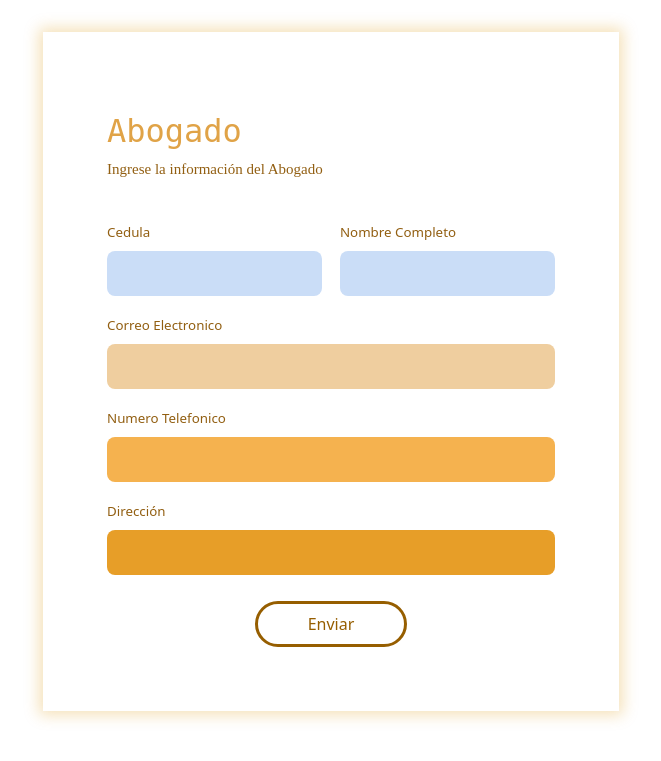
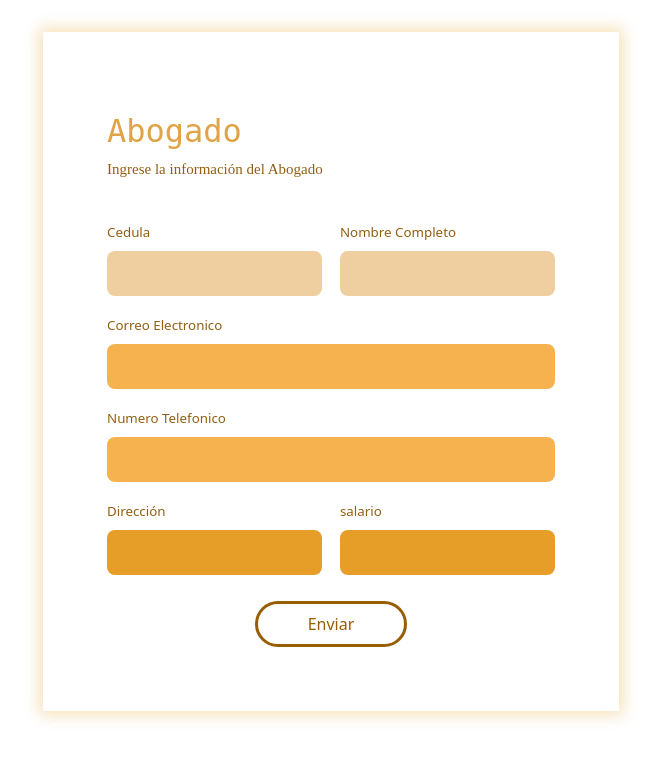
Before and after one commit to iDCrown/Abogados, a PHP site: page /abogado.php in a window 1280 px wide. Shown: the top 761 px of the page, without its empty margins (309-970 px from the left). Run offline with PHP 8.4, Linux system fonts and the light colour scheme.

Commit message:
ultimos cambios2

```diff
--- a/abogado.php
+++ b/abogado.php
@@ -7,7 +7,8 @@ include "./config/conexion.php";
     $email = mysqli_real_escape_string($con, $_POST['email']);
     $telefono = mysqli_real_escape_string($con, $_POST['telefono']);
     $direccion = mysqli_real_escape_string($con, $_POST['direccion']);
-    $direccion = mysqli_real_escape_string($con, $_POST['direccion']);
+    $salario = mysqli_real_escape_string($con, $_POST['salario']);
+
 
 
       //Configurar tiempo zona horaria
@@ -15,10 +16,10 @@ include "./config/conexion.php";
     $time = date('h:i:s a', time());
 
       //Validar si no están vacíos
-    if(!isset($idAbogado) || $idAbogado == '' || !isset($nombre) || $nombre == '' || !isset($telefono) || $telefono == '' || !isset($email) || $email == '' || !isset($direccion) || $direccion == ''){
+    if(!isset($idAbogado) || $idAbogado == '' || !isset($nombre) || $nombre == '' || !isset($telefono) || $telefono == '' || !isset($email) || $email == '' || !isset($direccion) || $direccion == '' || !isset($salario) || $salario == ''){
         $error = "Algunos campos están vacíos";
     }else{
-        $query = "INSERT INTO abogados(idAbogado, nombre, email, telefono, direccion)VALUES('$idAbogado', '$nombre', '$email', '$telefono', '$direccion')";
+        $query = "INSERT INTO abogado(idAbogado, nombre, email, telefono, direccion,salario)VALUES('$idAbogado', '$nombre', '$email', '$telefono', '$direccion', ' $salario')";
 
         if(!mysqli_query($con, $query)){
             die('Error: ' . mysqli_error($con));
@@ -51,24 +52,30 @@ include "./config/conexion.php";
             <div class="forml1">
               <div class="first mb-3">
                 <label for="cedula" class="form-label">Cedula</label>
-                <input type="number" class="for" name="idAbogado" id="exampleInputEmail1" aria-describedby="emailHelp">
+                <input type="number" class="for  b1" name="idAbogado" id="exampleInputEmail1" aria-describedby="emailHelp">
               </div>
               <div class="first mb-3">
                 <label for="nombre" class="form-label">Nombre Completo</label>
-                <input type="text" class=" for" name="nombre" id="exampleInputPassword1">
+                <input type="text" class=" for  b1" name="nombre" id="exampleInputPassword1">
               </div>
             </div>
             <div class="mb-3">
               <label for="email" class="form-label">Correo Electronico</label>
-              <input type="email" class="for b1" name="email" id="exampleInputPassword1">
+              <input type="email" class="for b2" name="email" id="exampleInputPassword1">
             </div>
             <div class="mb-3">
               <label for="telefono" class="form-label">Numero Telefonico</label>
               <input type="number" class="for b2" name="telefono" id="exampleInputPassword1">
             </div>
-            <div class="mb-3">
-              <label for="direccion" class="form-label">Dirección</label>
-              <input type="text" class="for b3" name="direccion" id="exampleInputPassword1">
+            <div class="forml1">
+              <div class="first mb-3">
+                <label for="direccion" class="form-label">Dirección</label>
+                <input type="text" class="for b3" name="direccion" id="exampleInputPassword1">
+              </div>
+              <div class="first mb-3">
+                <label for="salario" class="form-label">salario</label>
+                <input type="text" class="for b3" name="salario" id="exampleInputPassword1">
+              </div>
             </div>
             <button type="submit" class="btn-brown" name="enviarAbogado">Enviar</button>
           </form>
--- a/casosCon.php
+++ b/casosCon.php
@@ -62,6 +62,7 @@
   // Verificar si se ha enviado el formulario de creación de caso
     if (isset($_POST['enviarCaso'])) {
     echo'cedula'. $idRegistro;
+
     $expediente = mysqli_real_escape_string($con, $_POST['expediente']);
     $fechaini = mysqli_real_escape_string($con, $_POST['fechaini']);
     $fechafz = mysqli_real_escape_string($con, $_POST['fechafz']);
@@ -87,7 +88,7 @@
         die('Error: ' . $stmt_casos->error);
         }
     }
-    header('Location: index.php?mensaje='.urlencode("Cita programada correctamente y factura generada"));
+    header('Location: index.php?mensaje='.urlencode("caso programado correctamente"));
     exit();
     }
 
```
Also changed, not shown: index.php (+3 -5 lines).
